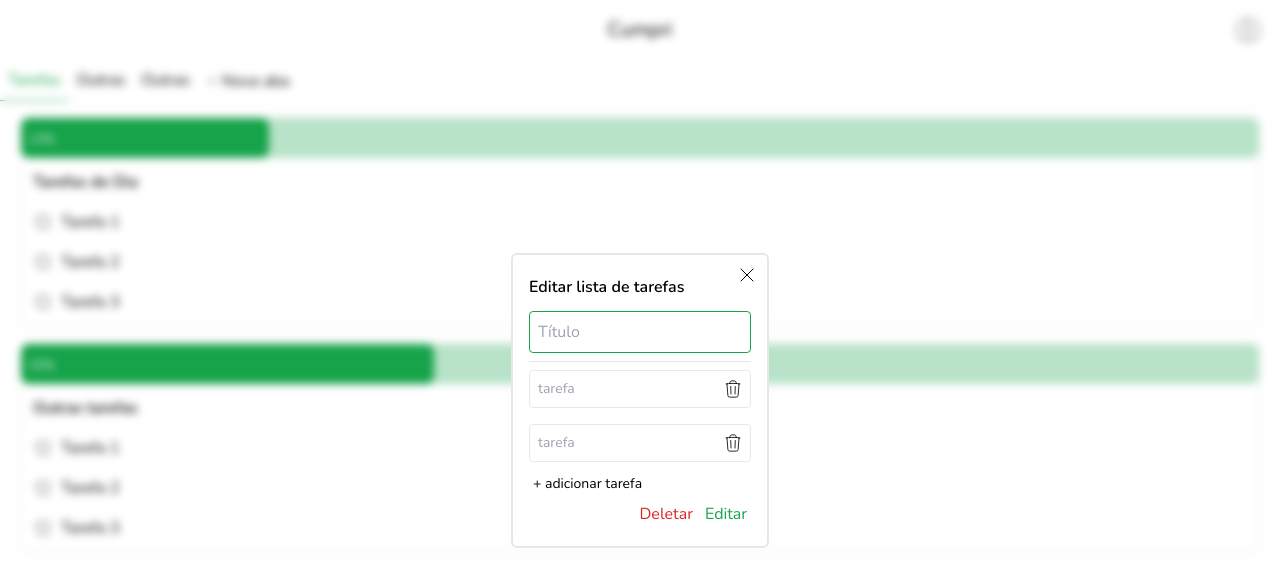
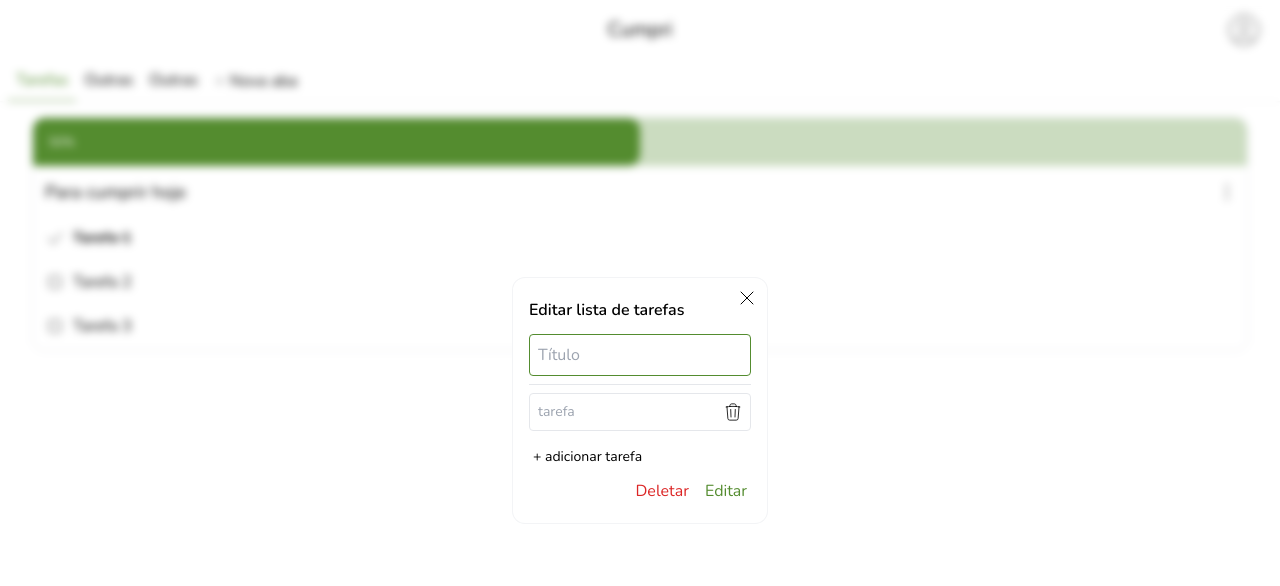
Before and after one commit to henriquechav/cumpri-v2, a website: page frontend/src/index.html in a window 1280 px wide. Both pictures are taken after a click on the element "Nova aba". Drawn offline with nearby package versions, Linux system fonts and the light colour scheme.

Commit message:
add color and design adjusts

```diff
--- a/frontend/src/css/input.css
+++ b/frontend/src/css/input.css
@@ -4,13 +4,13 @@
 
 @layer components {
     .modal {
-        @apply inset-0 backdrop:bg-transparent backdrop:backdrop-blur-sm border-2 rounded-md p-4;
+        @apply inset-0 backdrop:bg-transparent backdrop:backdrop-blur-sm ring-1 ring-gray-100 rounded-xl p-4;
     }
     .modal h3 {
         @apply font-semibold py-1;
     }
     .modal .tab-input {
-        @apply border border-green-600 focus:outline-none p-2 my-2 rounded;
+        @apply border border-primary focus:outline-none p-2 my-2 rounded;
     }
     .modal .task-input {
         @apply border text-sm w-full focus:outline-none p-2 my-2 rounded focus:border-stone-300;
@@ -19,7 +19,7 @@
 
 @layer utilities {
     .selected-tab {
-        @apply text-green-600 border-b border-green-600;
+        @apply text-primary border-b border-primary;
     }
 
     /* Hide scrollbar for Chrome, Safari and Opera */
--- a/frontend/src/index.html
+++ b/frontend/src/index.html
@@ -22,12 +22,12 @@
                     viewBox="0 0 24 24"
                     stroke-width="0.5"
                     stroke="currentColor"
-                    class="size-8 fixed right-4"
+                    class="size-10 fixed right-4"
                 >
                     <path stroke-linecap="round" stroke-linejoin="round" d="M17.982 18.725A7.488 7.488 0 0 0 12 15.75a7.488 7.488 0 0 0-5.982 2.975m11.963 0a9 9 0 1 0-11.963 0m11.963 0A8.966 8.966 0 0 1 12 21a8.966 8.966 0 0 1-5.982-2.275M15 9.75a3 3 0 1 1-6 0 3 3 0 0 1 6 0Z" />
                 </svg>
             </div>
-            <nav class="flex overflow-x-scroll navbar">
+            <nav class="flex overflow-x-scroll navbar px-2">
                 <h2 class="p-2 selected-tab">Tarefas</h2>
                 <h2 class="p-2">Outras</h2>
                 <h2 class="p-2">Outras</h2>
@@ -44,23 +44,30 @@
             </nav>
         </header>
         <main>
-            <div class="border rounded-lg my-4 mx-5">
-                <div class="bg-green-600 bg-opacity-30 rounded-lg">
-                    <div class="w-1/5 bg-green-600 h-full p-2 rounded-lg">
-                        <span class="text-white text-xs">13%</span>
+            <div class="border rounded-xl my-4 mx-8">
+                <div class="bg-primary bg-opacity-30 rounded-t-xl h-12">
+                    <div class="w-1/2 bg-primary h-full p-2 rounded-r-xl rounded-tl-xl flex items-center">
+                        <span class="text-white text-xs ml-2">50%</span>
                     </div>
                 </div>
-                <h2 class="m-2 p-1 font-semibold">Tarefas do Dia</h2>
+                <div class="relative">
+                    <h2 class="m-2 p-1 text-lg">Para cumprir hoje</h2>
+                    <svg xmlns="http://www.w3.org/2000/svg" fill="none" viewBox="0 0 24 24"
+                    stroke-width="1.0" stroke="currentColor"
+                    class="size-6 absolute right-2 top-1/2 -translate-y-1/2">
+                        <path stroke-linecap="round" stroke-linejoin="round" d="M12 6.75a.75.75 0 1 1 0-1.5.75.75 0 0 1 0 1.5ZM12 12.75a.75.75 0 1 1 0-1.5.75.75 0 0 1 0 1.5ZM12 18.75a.75.75 0 1 1 0-1.5.75.75 0 0 1 0 1.5Z" />
+                    </svg>
+                </div>
                 <ul>
-                    <li class="flex items-center m-2">
+                    <li class="flex items-center m-1 p-1">
                         <svg xmlns="http://www.w3.org/2000/svg" fill="none" viewBox="0 0 24 24"
                         stroke-width="1.0" stroke="currentColor"
-                        class="size-7 p-1">
-                            <path stroke-linecap="round" stroke-linejoin="round" d="M5.25 7.5A2.25 2.25 0 0 1 7.5 5.25h9a2.25 2.25 0 0 1 2.25 2.25v9a2.25 2.25 0 0 1-2.25 2.25h-9a2.25 2.25 0 0 1-2.25-2.25v-9Z" />
+                        class="size-7 p-1 rotate-6">
+                            <path stroke-linecap="round" stroke-linejoin="round" d="m4.5 12.75 6 6 9-13.5" />
                         </svg>
-                        <span class="p-1">Tarefa 1</span>
+                        <span class="p-1 line-through">Tarefa 1</span>
                     </li>
-                    <li class="flex items-center m-2">
+                    <li class="flex items-center m-1 p-1">
                         <svg xmlns="http://www.w3.org/2000/svg" fill="none" viewBox="0 0 24 24"
                         stroke-width="1.0" stroke="currentColor"
                         class="size-7 p-1">
@@ -68,41 +75,7 @@
                         </svg>
                         <span class="p-1">Tarefa 2</span>
                     </li>
-                    <li class="flex items-center m-2">
-                        <svg xmlns="http://www.w3.org/2000/svg" fill="none" viewBox="0 0 24 24"
-                        stroke-width="1.0" stroke="currentColor"
-                        class="size-7 p-1">
-                            <path stroke-linecap="round" stroke-linejoin="round" d="M5.25 7.5A2.25 2.25 0 0 1 7.5 5.25h9a2.25 2.25 0 0 1 2.25 2.25v9a2.25 2.25 0 0 1-2.25 2.25h-9a2.25 2.25 0 0 1-2.25-2.25v-9Z" />
-                        </svg>
-                        <span class="p-1">Tarefa 3</span>
-                    </li>
-                </ul>
-            </div>
-            <div class="border rounded-lg my-4 mx-5">
-                <div class="bg-green-600 bg-opacity-30 rounded-lg">
-                    <div class="w-1/3 bg-green-600 h-full p-2 rounded-lg">
-                        <span class="text-white text-xs">33%</span>
-                    </div>
-                </div>
-                <h2 class="m-2 p-1 font-semibold">Outras tarefas</h2>
-                <ul>
-                    <li class="flex items-center m-2">
-                        <svg xmlns="http://www.w3.org/2000/svg" fill="none" viewBox="0 0 24 24"
-                        stroke-width="1.0" stroke="currentColor"
-                        class="size-7 p-1">
-                            <path stroke-linecap="round" stroke-linejoin="round" d="M5.25 7.5A2.25 2.25 0 0 1 7.5 5.25h9a2.25 2.25 0 0 1 2.25 2.25v9a2.25 2.25 0 0 1-2.25 2.25h-9a2.25 2.25 0 0 1-2.25-2.25v-9Z" />
-                        </svg>
-                        <span class="p-1">Tarefa 1</span>
-                    </li>
-                    <li class="flex items-center m-2">
-                        <svg xmlns="http://www.w3.org/2000/svg" fill="none" viewBox="0 0 24 24"
-                        stroke-width="1.0" stroke="currentColor"
-                        class="size-7 p-1">
-                            <path stroke-linecap="round" stroke-linejoin="round" d="M5.25 7.5A2.25 2.25 0 0 1 7.5 5.25h9a2.25 2.25 0 0 1 2.25 2.25v9a2.25 2.25 0 0 1-2.25 2.25h-9a2.25 2.25 0 0 1-2.25-2.25v-9Z" />
-                        </svg>
-                        <span class="p-1">Tarefa 2</span>
-                    </li>
-                    <li class="flex items-center m-2">
+                    <li class="flex items-center m-1 p-1">
                         <svg xmlns="http://www.w3.org/2000/svg" fill="none" viewBox="0 0 24 24"
                         stroke-width="1.0" stroke="currentColor"
                         class="size-7 p-1">
@@ -124,7 +97,7 @@
             </svg>
             <h3>Criar nova aba</h3>
             <input type="text" class="tab-input" placeholder="Digite o título da aba"/>
-            <button class="block ml-auto p-1 cursor-pointer text-green-600">Concluir</button>
+            <button class="block ml-auto p-1 cursor-pointer text-primary">Concluir</button>
         </dialog>
 
         <dialog id="edit-frame-modal" class="modal">
@@ -136,8 +109,8 @@
             <h3>Editar aba</h3>
             <input type="text" class="tab-input"/>
             <div class="flex justify-end">
-                <button class="p-1 mr-1 cursor-pointer text-red-600">Deletar</button>
-                <button class="p-1 cursor-pointer text-green-600">Editar</button>
+                <button class="p-1 mr-2 cursor-pointer text-red-600">Deletar</button>
+                <button class="p-1 cursor-pointer text-primary">Editar</button>
             </div>
         </dialog>
 
@@ -159,18 +132,9 @@
                     </svg>
                     <!-- drag indicator placeholder -->
                 </div>
-                <div class="relative">
-                    <input class="task-input" type="text" placeholder="tarefa"/>
-                    <svg xmlns="http://www.w3.org/2000/svg" fill="none" viewBox="0 0 24 24"
-                    stroke-width="1.0" stroke="currentColor"
-                    class="size-5 absolute right-2 top-1/2 -translate-y-1/2">
-                        <path stroke-linecap="round" stroke-linejoin="round" d="m14.74 9-.346 9m-4.788 0L9.26 9m9.968-3.21c.342.052.682.107 1.022.166m-1.022-.165L18.16 19.673a2.25 2.25 0 0 1-2.244 2.077H8.084a2.25 2.25 0 0 1-2.244-2.077L4.772 5.79m14.456 0a48.108 48.108 0 0 0-3.478-.397m-12 .562c.34-.059.68-.114 1.022-.165m0 0a48.11 48.11 0 0 1 3.478-.397m7.5 0v-.916c0-1.18-.91-2.164-2.09-2.201a51.964 51.964 0 0 0-3.32 0c-1.18.037-2.09 1.022-2.09 2.201v.916m7.5 0a48.667 48.667 0 0 0-7.5 0" />
-                    </svg>
-                    <!-- drag indicator placeholder -->
-                </div>
             </div>
-            <button class="text-sm lowercase cursor-pointer p-1">+ Adicionar tarefa</button>
-            <button class="block ml-auto p-1 cursor-pointer text-green-600">Concluir</button>
+            <button class="text-sm lowercase cursor-pointer p-1 py-2">+ Adicionar tarefa</button>
+            <button class="block ml-auto p-1 cursor-pointer text-primary">Concluir</button>
         </dialog>
 
         <dialog id="edit-group-modal" class="modal">
@@ -191,20 +155,11 @@
                     </svg>
                     <!-- drag indicator placeholder -->
                 </div>
-                <div class="relative">
-                    <input class="task-input" type="text" placeholder="tarefa"/>
-                    <svg xmlns="http://www.w3.org/2000/svg" fill="none" viewBox="0 0 24 24"
-                    stroke-width="1.0" stroke="currentColor"
-                    class="size-5 absolute right-2 top-1/2 -translate-y-1/2">
-                        <path stroke-linecap="round" stroke-linejoin="round" d="m14.74 9-.346 9m-4.788 0L9.26 9m9.968-3.21c.342.052.682.107 1.022.166m-1.022-.165L18.16 19.673a2.25 2.25 0 0 1-2.244 2.077H8.084a2.25 2.25 0 0 1-2.244-2.077L4.772 5.79m14.456 0a48.108 48.108 0 0 0-3.478-.397m-12 .562c.34-.059.68-.114 1.022-.165m0 0a48.11 48.11 0 0 1 3.478-.397m7.5 0v-.916c0-1.18-.91-2.164-2.09-2.201a51.964 51.964 0 0 0-3.32 0c-1.18.037-2.09 1.022-2.09 2.201v.916m7.5 0a48.667 48.667 0 0 0-7.5 0" />
-                    </svg>
-                    <!-- drag indicator placeholder -->
-                </div>
             </div>
-            <button class="text-sm lowercase cursor-pointer p-1">+ Adicionar tarefa</button>
+            <button class="text-sm lowercase cursor-pointer p-1 py-2">+ Adicionar tarefa</button>
             <div class="flex justify-end">
-                <button class="p-1 mr-1 cursor-pointer text-red-600">Deletar</button>
-                <button class="p-1 cursor-pointer text-green-600">Editar</button>
+                <button class="p-1 mr-2 cursor-pointer text-red-600">Deletar</button>
+                <button class="p-1 cursor-pointer text-primary">Editar</button>
             </div>
         </dialog>
 
--- a/frontend/tailwind.config.js
+++ b/frontend/tailwind.config.js
@@ -5,6 +5,11 @@ module.exports = {
     fontFamily: {
       display: ["Nunito", "sans-serif"],
     },
+    extend: {
+      colors: {
+        "primary": "#548c2f",
+      },
+    },
   },
   plugins: [],
 }
```
Also changed, not shown: frontend/src/css/output.css.
